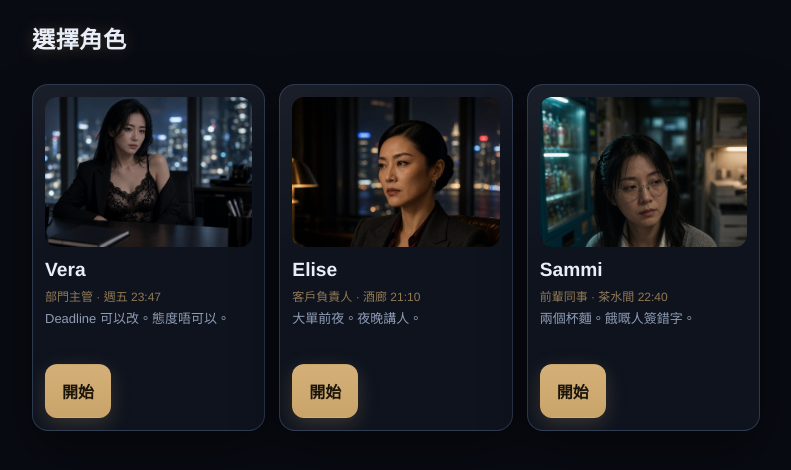
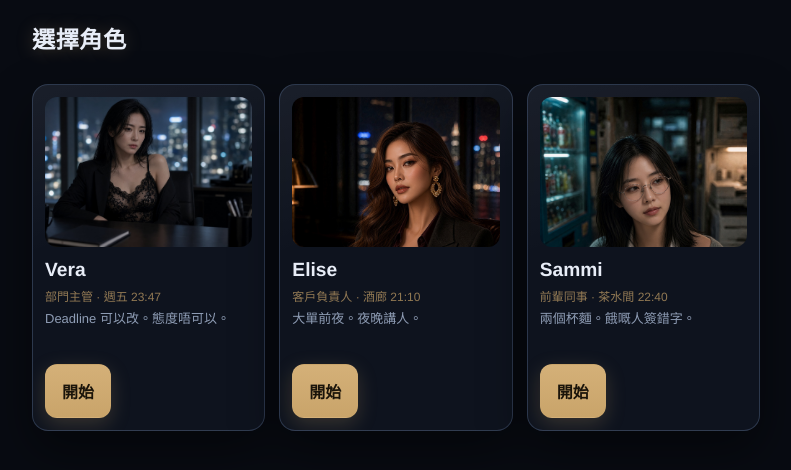
Before and after one commit to manmanchun1987/After-hours, a plain HTML site: page m.html in a window 1280 px wide. Both pictures are taken after a click on the button "我已年滿 18 歲，進入". Shown: the whole page, without its empty margins (244-1035 px from the left). Drawn offline with Linux system fonts and the light colour scheme.

Commit message:
cast cards use uploaded Elise/Sammi jpegs

```diff
--- a/m.html
+++ b/m.html
@@ -47,14 +47,14 @@
           <button class="btn btn-primary" type="button" data-start="alex">開始</button>
         </article>
         <article class="card glass char-card">
-          <img src="./assets/morgan.jpg" alt="">
+          <img src="./assets/IMG_1411.jpeg" alt="">
           <h2>Elise</h2>
           <p class="role">客戶負責人 · 酒廊 21:10</p>
           <p class="hook">大單前夜。夜晚講人。</p>
           <button class="btn btn-primary" type="button" data-start="morgan">開始</button>
         </article>
         <article class="card glass char-card">
-          <img src="./assets/sam.jpg" alt="">
+          <img src="./assets/IMG_1410.jpeg" alt="">
           <h2>Sammi</h2>
           <p class="role">前輩同事 · 茶水間 22:40</p>
           <p class="hook">兩個杯麵。餓嘅人簽錯字。</p>
@@ -95,6 +95,6 @@
       <button id="ending-cast" class="btn btn-ghost" type="button">返回</button>
     </section>
   </main>
-  <script src="./life.js?v=live6"></script>
+  <script src="./life.js?v=live7"></script>
 </body>
 </html>
```
